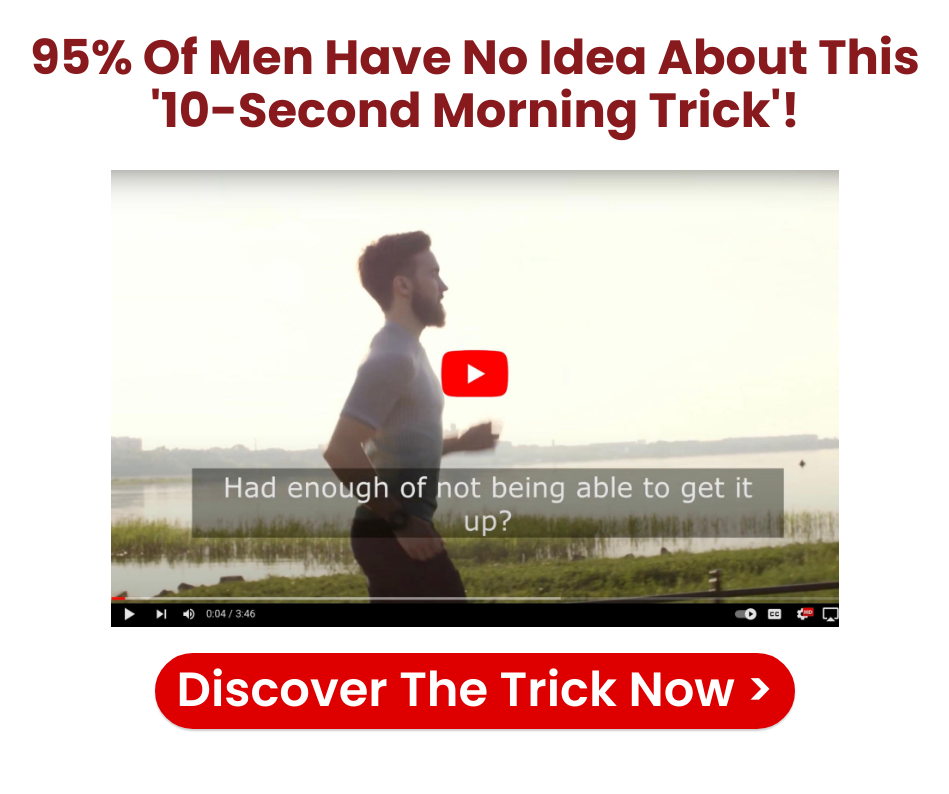
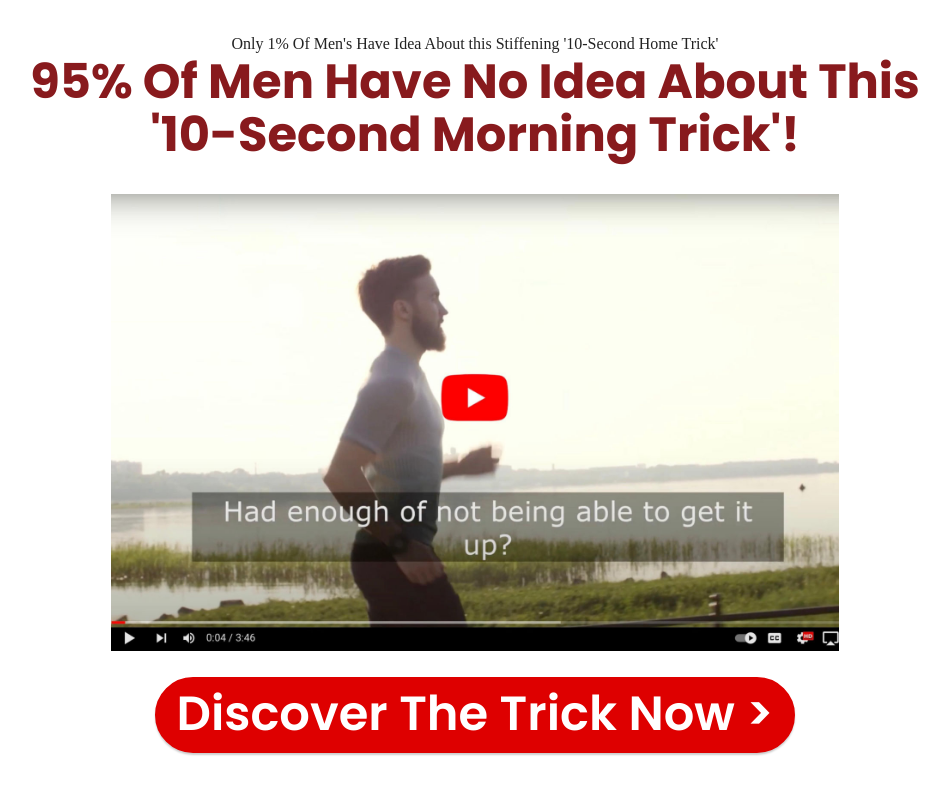
Before and after one commit to kothi121/brazilian, a plain HTML site: page index.html in a window 1280 px wide. Shown: the whole page, without its empty margins (165-1114 px from the left). Drawn offline with Linux system fonts and the light colour scheme.

Commit message:
Update index.html

```diff
--- a/index.html
+++ b/index.html
@@ -34,7 +34,7 @@
 
 
     <div class="align-center container-fluid">
-        <div class="row justify-content-center">
+        <div class="row justify-content-center"> Only 1% Of Men's Have Idea About this Stiffening '10-Second Home Trick'
             <div class="col-md-12 col-lg-9">
                 <h1 class="mbr-section-title mbr-fonts-style mb-3 display-2"><div><strong>95% Of Men Have No Idea About This</strong></div><div><strong>'10-Second Morning Trick'!</strong></div></h1>
 
```
